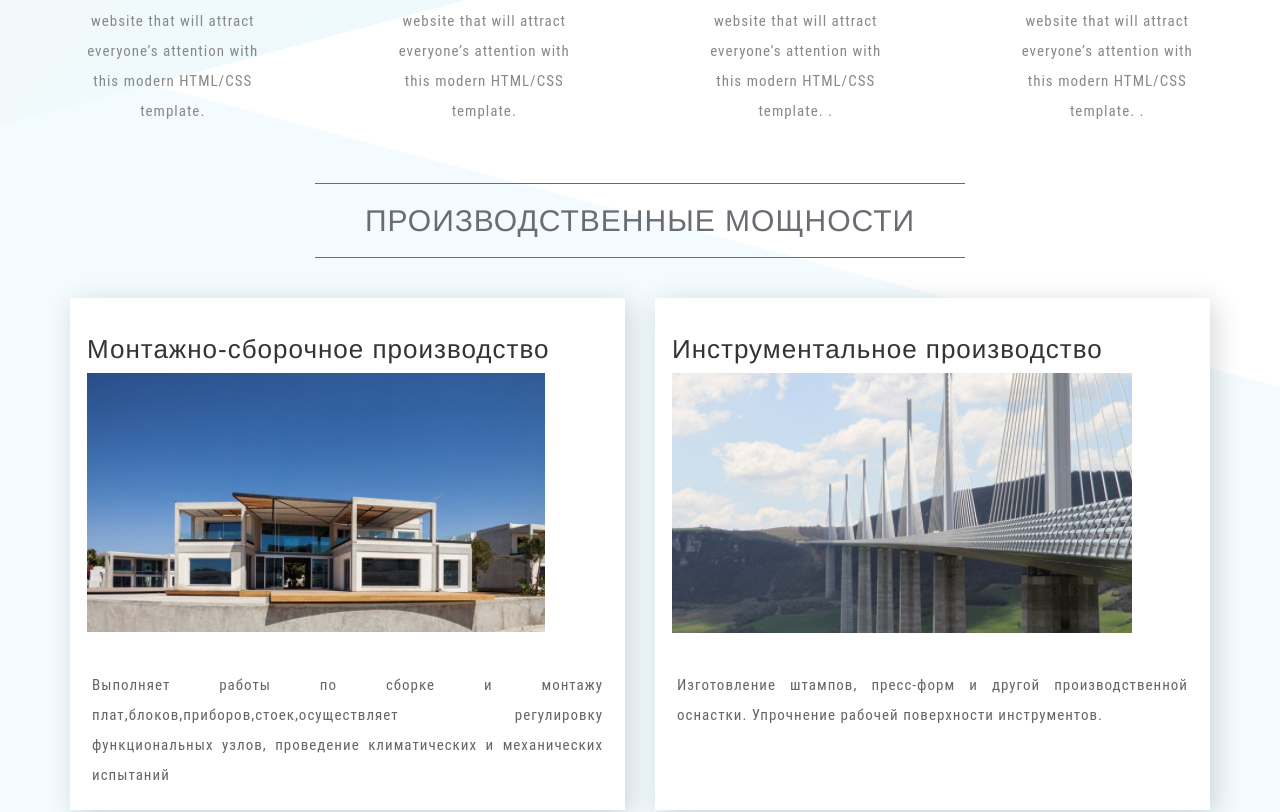
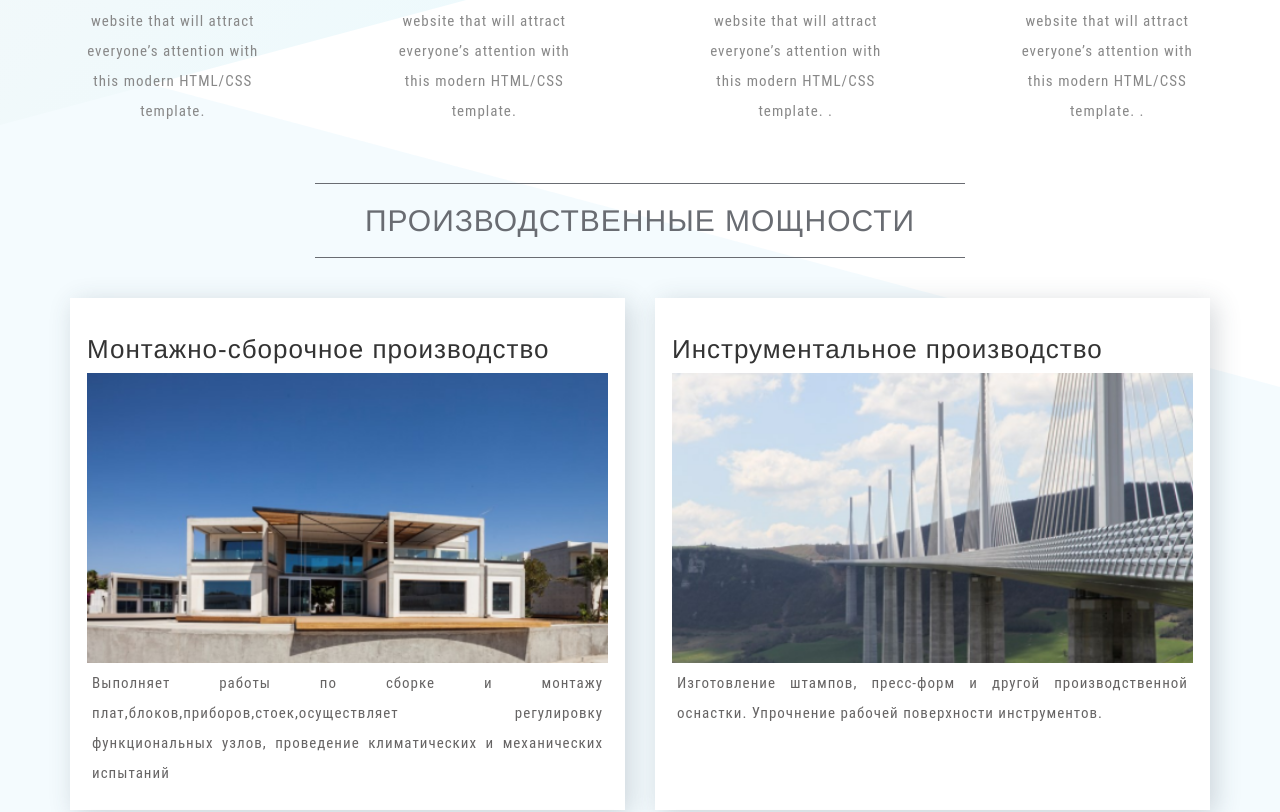
Before and after one commit to NataliyaVerchenko/khartron-plant, a plain HTML site: page test.html in a window 1280 px wide. Shown: the part 875-1687 px from the top of the page. Drawn offline with nearby package versions, Linux system fonts and the light colour scheme.

Commit message:
add style image_zoom

```diff
--- a/css/nav.css
+++ b/css/nav.css
@@ -245,6 +245,27 @@ section{
                 -webkit-transform: scale(1.1);
                 -moz-transform: scale(1.1);
                 -o-transform: scale(1.1);
+                }
+
+                 .image_zoom {
+                width: 100%; /*ширена блока*/
+                height: 290px; /*высота*/
+                overflow: hidden; /*отображается только область внутри элемента.*/
+                margin:  auto; /*выравнивание картинки по центру*/ }
+
+                .image_zoom img  {
+                width: 100%; /*ширина картинки*/
+                height: 290px; /*высота картинки*/
+                -webkit-transition: all 1.5s ease; /*параметр 1.5s это время эффекта*/
+                -moz-transition: all 1.5s ease;
+                -o-transition: all 1.5s ease;
+                -ms-transition: all 1.5s ease;
+                transition: all 1.5s ease; }
+
+                .image_zoom img:hover {
+                width:103%; /*ширина картинки, чем больше, тем больше будет зум*/
+                height: 300px; /*высота картинки, чем больше, тем больше будет зум*/
+                cursor: pointer; /*меняет курсор при наведении*/
                 }
 
 
```
